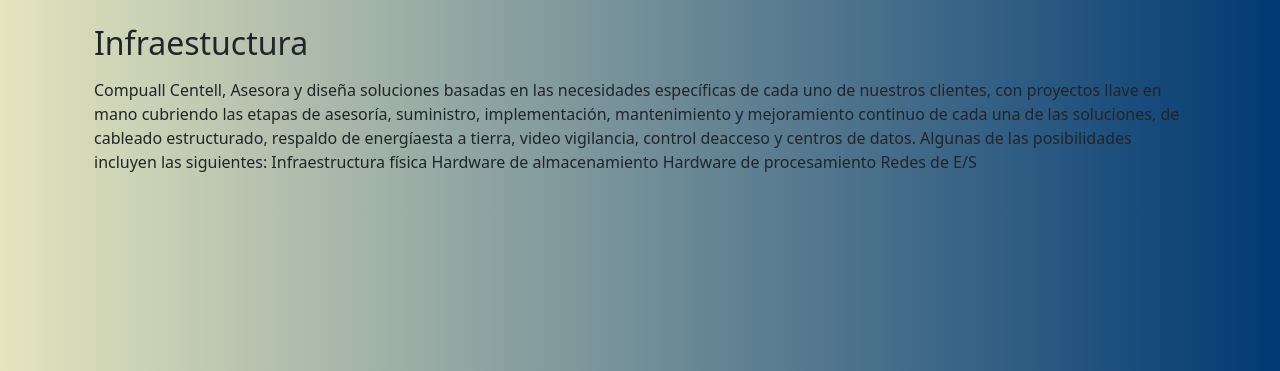
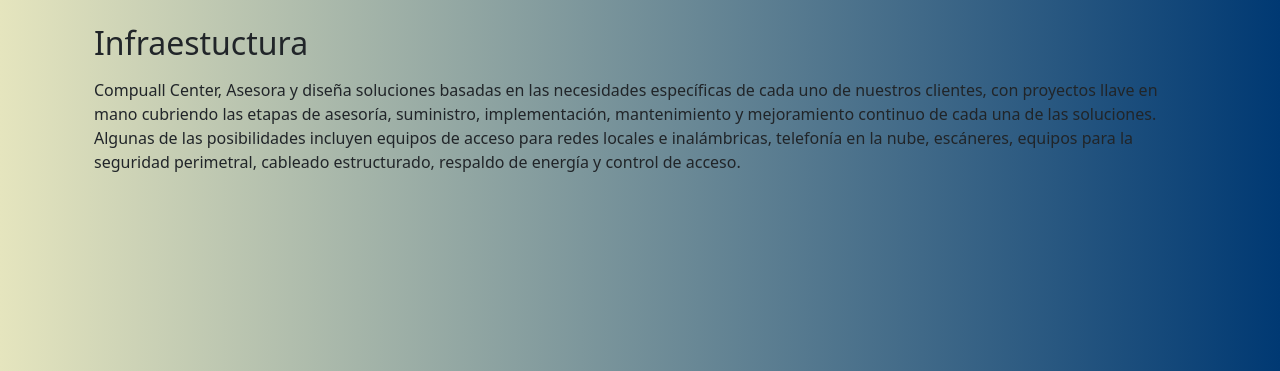
Before and after one commit to lucalu01/compuallcenter, a Flask app: page /infraestructura in a window 1280 px wide. Shown: the part 62-433 px from the top of the page. Run offline with Flask 2, Linux system fonts and the light colour scheme; some libraries are stand-ins or nearby versions.

Commit message:
archivo de seguridad

```diff
--- a/templates/infraestructura.html
+++ b/templates/infraestructura.html
@@ -3,15 +3,7 @@
 
 <body>
     <h2>Infraestuctura</h2>
-    </p class="c">Compuall Centell, Asesora y diseña soluciones basadas en las necesidades específicas de cada uno de
-    nuestros clientes, con proyectos llave en mano cubriendo las etapas de asesoría, suministro, implementación, mantenimiento y
-    mejoramiento continuo de cada una de las soluciones, de cableado estructurado, respaldo de energíaesta a tierra, video vigilancia,
-    control deacceso y centros de datos.
-    Algunas de las posibilidades incluyen las siguientes:
-    Infraestructura física
-    Hardware de almacenamiento
-    Hardware de procesamiento
-    Redes de E/S
+    </p class="c">Compuall Center,  Asesora y diseña soluciones basadas en las necesidades específicas de cada uno de nuestros clientes, con proyectos llave en mano cubriendo las etapas de asesoría, suministro, implementación, mantenimiento y mejoramiento continuo de cada una de las soluciones. Algunas de las posibilidades incluyen equipos de acceso para redes locales e inalámbricas, telefonía en la nube, escáneres, equipos para la seguridad perimetral, cableado estructurado, respaldo de energía y control de acceso.
     </p>
 
 </body>
```
Also changed, not shown: templates/seguridad.html (added, +16 -0 lines).
